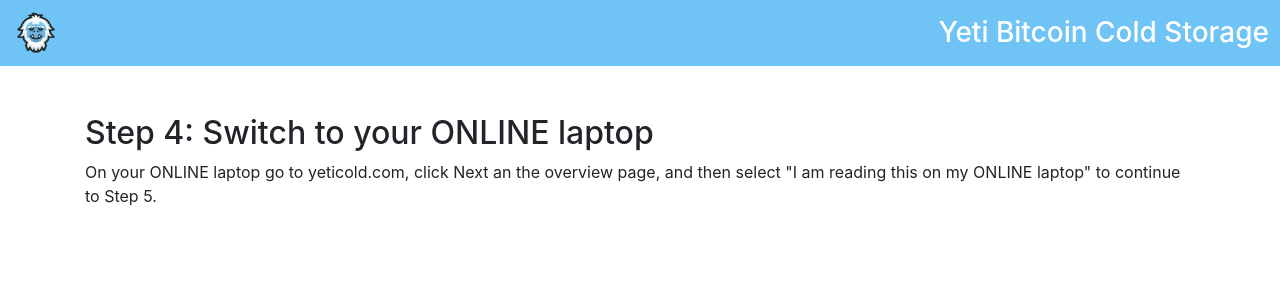
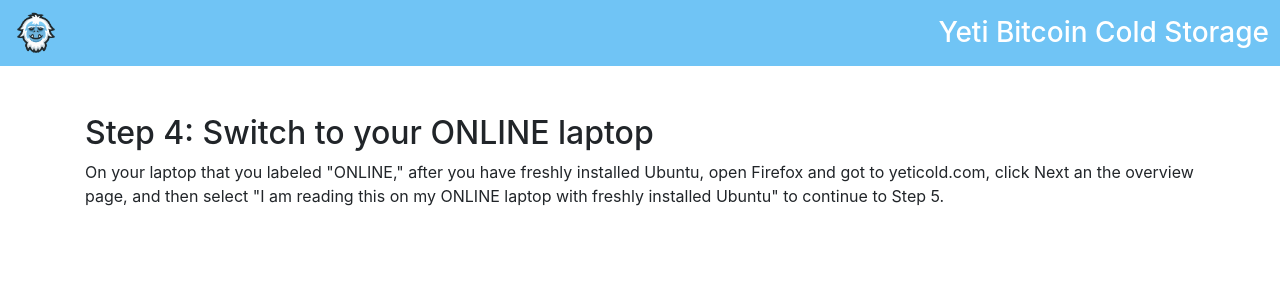
Before and after one commit to JWWeatherman/yetihosted, a Vue app: page /#/step4 in a window 1280 px wide. Shown: the top 300 px of the page. Built offline with nearby package versions, Linux system fonts and the light colour scheme; what vue-default-value would draw is missing.

Commit message:
Clarified step 5.

```diff
--- a/src/components/options.vue
+++ b/src/components/options.vue
@@ -9,7 +9,7 @@
       </form>
       <form action="" method="post" class="mb-5">
         <input style="display: none;" name="option" value="end">
-        <input v-on:click="clicktwo" class="btn btn-primary" type="submit" id="next" value="I am reading this on my ONLINE laptop">
+        <input v-on:click="clicktwo" class="btn btn-primary" type="submit" id="next" value="I am reading this on my ONLINE laptop with Ubuntu freshly installed">
       </form>
     </div>
 </template>
--- a/src/components/step4.vue
+++ b/src/components/step4.vue
@@ -1,7 +1,7 @@
 <template>
     <div class="container" style="margin-top: 3rem;">
       <h2>Step 4: Switch to your ONLINE laptop</h2>
-      <div>On your ONLINE laptop go to yeticold.com, click Next an the overview page, and then select "I am reading this on my ONLINE laptop" to continue to Step 5.</div>
+      <div>On your laptop that you labeled "ONLINE," after you have freshly installed Ubuntu, open Firefox and got to yeticold.com, click Next an the overview page, and then select "I am reading this on my ONLINE laptop with freshly installed Ubuntu" to continue to Step 5.</div>
     </div>
 </template>
 
```
